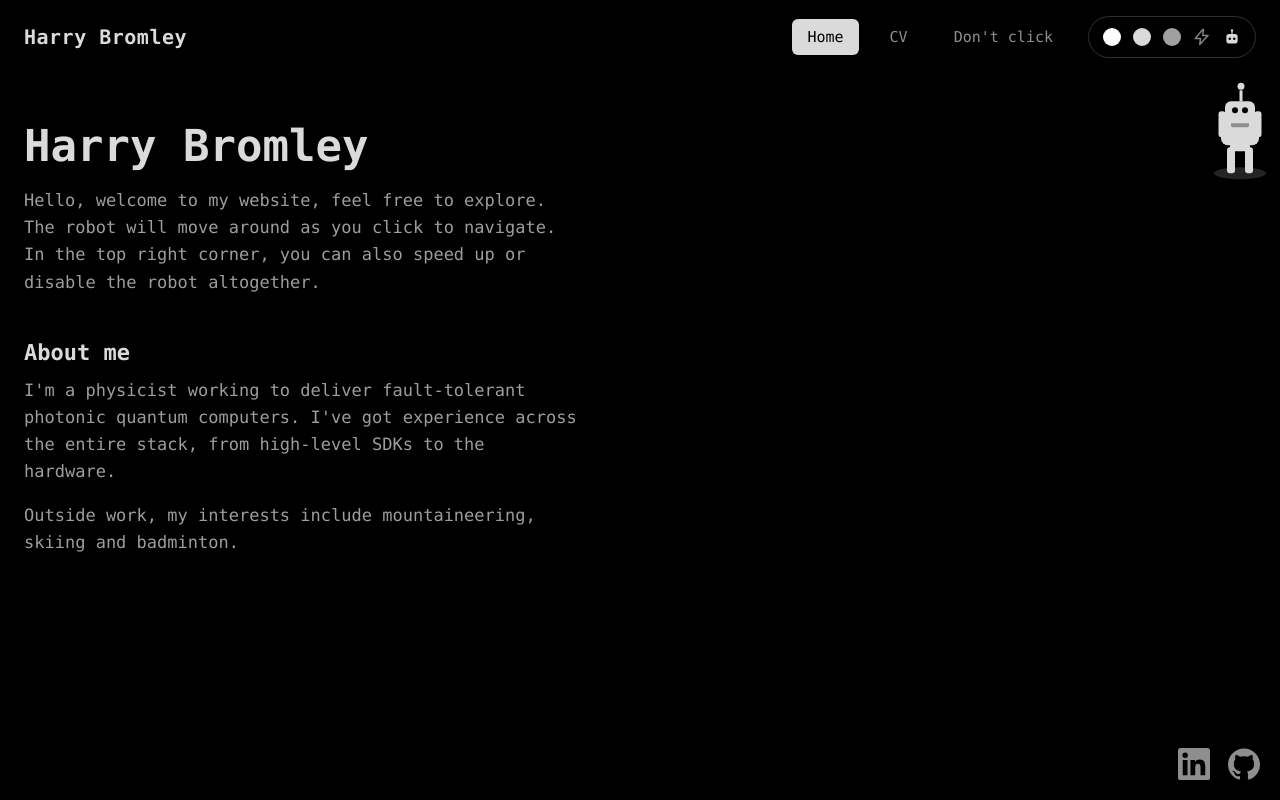
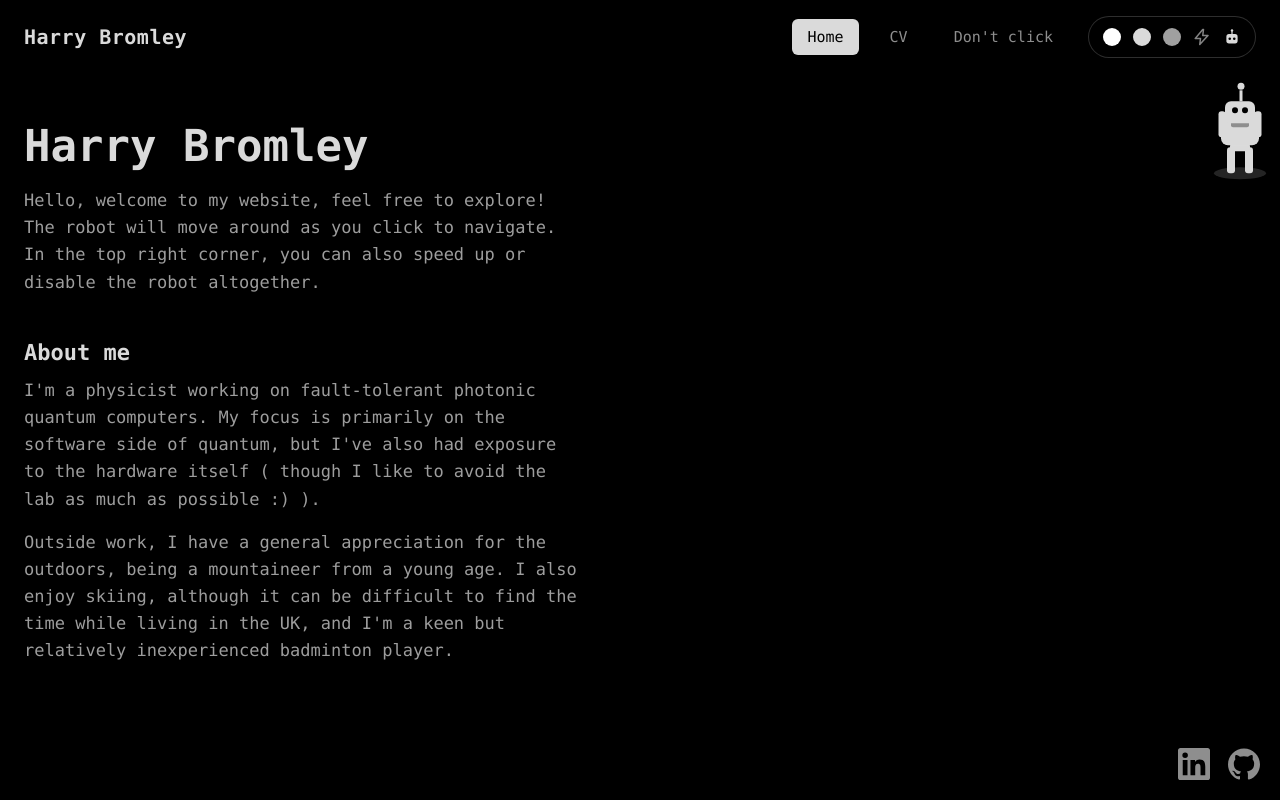
Before and after one commit to Harry1412/website, a React (Vite) app: page / in a window 1280 px wide. Built offline with nearby package versions, Linux system fonts and the light colour scheme.

Commit message:
Update home and CV pages

```diff
--- a/src/pages/CVPage.jsx
+++ b/src/pages/CVPage.jsx
@@ -1,6 +1,6 @@
 const EXPERIENCES = [
   {
-    title: 'Aegiq • Quantum Software Engineer',
+    title: '2024 • Aegiq • Quantum Software Engineer',
     description: (
       <>
         Architected Aegiq's software stack for its first generation quantum
@@ -18,20 +18,20 @@ const EXPERIENCES = [
     ),
   },
   {
-    title: 'Aegiq • Various Roles',
+    title: '2021 • Aegiq • Various Roles',
     description: `Built a component library for Aegiq's single photon sources,
       later expanded responsibility to include aspects of quantum computing
       theory and near term application development.`,
   },
   {
-    title: 'University of St. Andrews • Theoretical Physics (MPhys)',
+    title: '2017 • University of St. Andrews • Theoretical Physics (MPhys)',
       description: `First-Class Honours Degree. Final year project on simulating
         quantum light pulses in nonlinear optical networks.`,
   },
 ]
 
-const SKILLS_INTRO = `A list of skills & tools that I have varying degrees
-  of competency in.`
+const SKILLS_INTRO = `This is a list of skills & tools that I have varying
+  degrees of competency in.`
 
 const SKILLS = [
   'Python',
@@ -50,7 +50,8 @@ export default function CVPage() {
     <section className="panel">
       <h1>CV</h1>
       <p>
-        A snapshot of my professional background.
+        Find a brief snapshot of my professional background below. Dates quoted
+        are the start dates for a particular chapter.
       </p>
       <div className="timeline">
         {EXPERIENCES.map((exp) => (
--- a/src/pages/HomePage.jsx
+++ b/src/pages/HomePage.jsx
@@ -3,20 +3,23 @@ export default function HomePage() {
     <section className="panel">
       <h1>Harry Bromley</h1>
       <p>
-        Hello, welcome to my website, feel free to explore. The robot will move
+        Hello, welcome to my website, feel free to explore! The robot will move
         around as you click to navigate. In the top right corner, you can also
         speed up or disable the robot altogether.
       </p>
       <div className="home-about">
         <h2>About me</h2>
         <p>
-          I'm a physicist working to deliver fault-tolerant photonic quantum
-          computers. I've got experience across the entire stack, from
-          high-level SDKs to the hardware.
+          I'm a physicist working on fault-tolerant photonic quantum
+          computers. My focus is primarily on the software side of quantum,
+          but I've also had exposure to the hardware itself ( though I like
+          to avoid the lab as much as possible :) ).
         </p>
         <p>
-          Outside work, my interests include mountaineering, skiing and
-          badminton.
+          Outside work, I have a general appreciation for the outdoors, being a
+          mountaineer from a young age. I also enjoy skiing, although it can be
+          difficult to find the time while living in the UK, and I'm a keen but
+          relatively inexperienced badminton player.
         </p>
       </div>
     </section>
```
